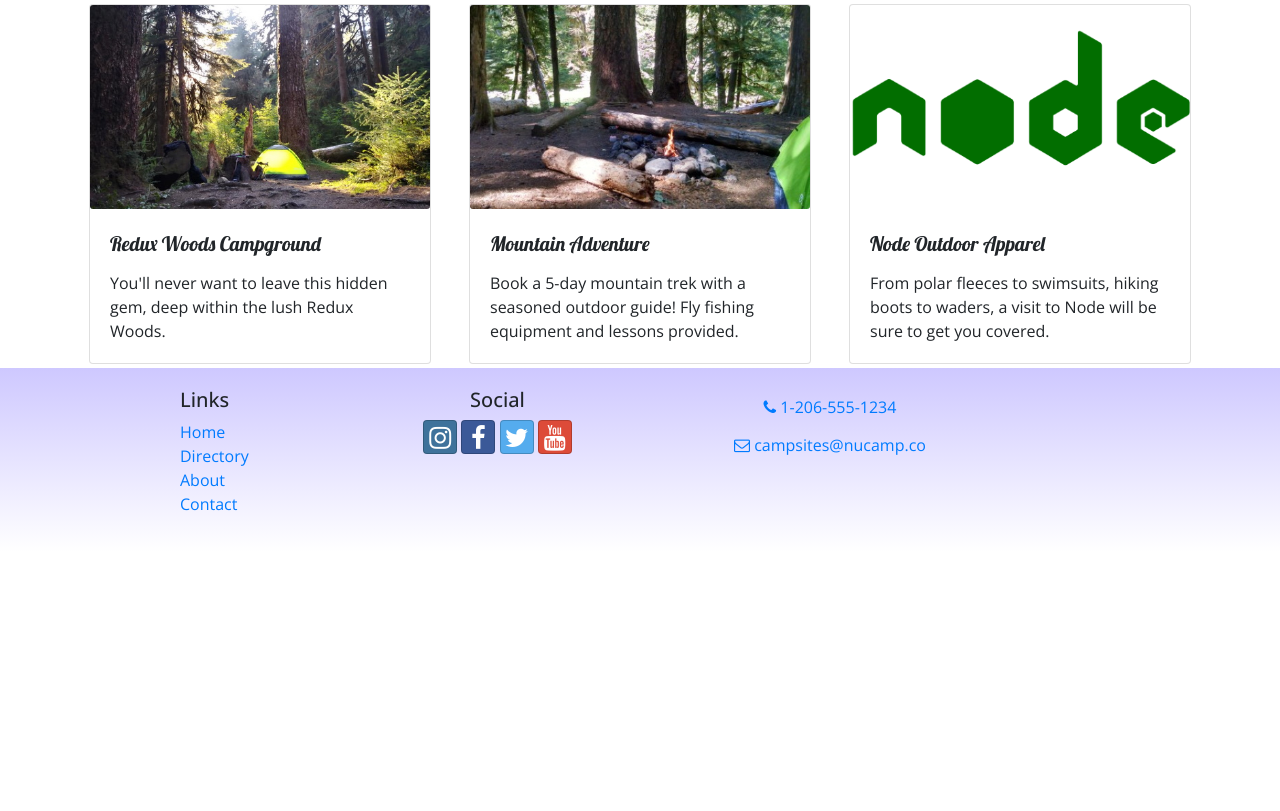
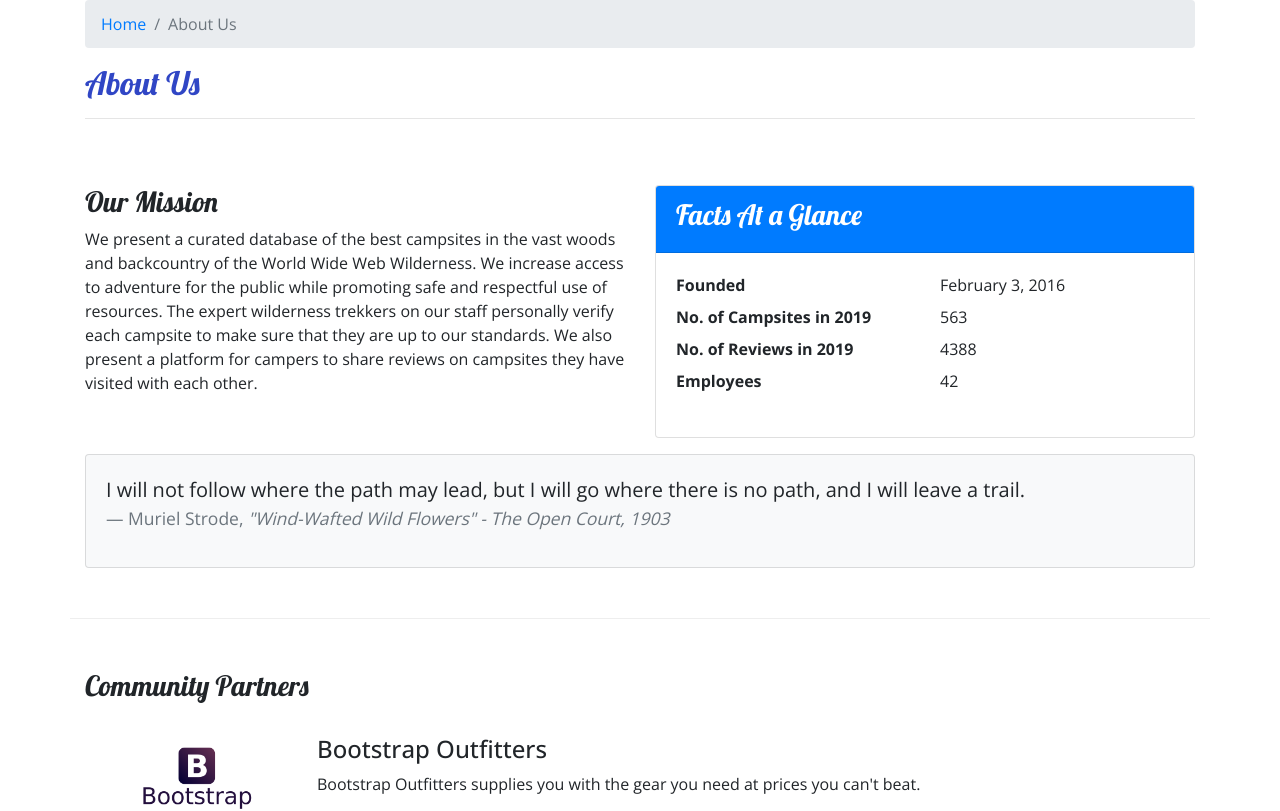
Before and after one commit to codeThinh/nucamp, a React (Create React App) app in the folder 3-React/nucampsite/: page /aboutus in a window 1280 px wide. Before the commit this address led to /home. Shown: the part 220-1031 px from the top of the page. Before the commit the page ends 800 px from the top, so only its background shows below. Built offline with nearby package versions, Linux system fonts and the light colour scheme.

Commit message:
workshoop week 3

```diff
--- /dev/null
+++ b/3-React/nucampsite/src/components/AboutComponent.js
@@ -0,0 +1,103 @@
+import React from 'react';
+import {Breadcrumb, BreadcrumbItem, Card, CardBody, CardHeader, Media} from 'reactstrap';
+import {Link} from 'react-router-dom';
+
+function RenderPartner({partner}) {
+  if ({partner}) {
+    return (
+      <>
+        <Media object src={partner.image} alt={partner.name} width="144" />
+        <Media body className="ml-5 mb-4">
+          <Media heading>{partner.name}</Media>
+          {partner.description}
+        </Media>
+      </>
+    );
+  }
+  return <div />;
+}
+
+export default function About(props) {
+  const partners = props.partners.map(partner => {
+    return (
+      <Media key={partner.id} tag="li">
+        <RenderPartner partner={partner} />
+      </Media>
+    );
+  });
+
+  return (
+    <div className="container">
+      <div className="row">
+        <div className="col">
+          <Breadcrumb>
+            <BreadcrumbItem>
+              <Link to="/home">Home</Link>
+            </BreadcrumbItem>
+            <BreadcrumbItem active>About Us</BreadcrumbItem>
+          </Breadcrumb>
+          <h2>About Us</h2>
+          <hr />
+        </div>
+      </div>
+      <div className="row row-content">
+        <div className="col-sm-6">
+          <h3>Our Mission</h3>
+          <p>
+            We present a curated database of the best campsites in the vast woods and backcountry of
+            the World Wide Web Wilderness. We increase access to adventure for the public while
+            promoting safe and respectful use of resources. The expert wilderness trekkers on our
+            staff personally verify each campsite to make sure that they are up to our standards. We
+            also present a platform for campers to share reviews on campsites they have visited with
+            each other.
+          </p>
+        </div>
+        <div className="col-sm-6">
+          <Card>
+            <CardHeader className="bg-primary text-white">
+              <h3>Facts At a Glance</h3>
+            </CardHeader>
+            <CardBody>
+              <dl className="row">
+                <dt className="col-6">Founded</dt>
+                <dd className="col-6">February 3, 2016</dd>
+                <dt className="col-6">No. of Campsites in 2019</dt>
+                <dd className="col-6">563</dd>
+                <dt className="col-6">No. of Reviews in 2019</dt>
+                <dd className="col-6">4388</dd>
+                <dt className="col-6">Employees</dt>
+                <dd className="col-6">42</dd>
+              </dl>
+            </CardBody>
+          </Card>
+        </div>
+        <div className="col">
+          <Card className="bg-light mt-3">
+            <CardBody>
+              <blockquote className="blockquote">
+                <p className="mb-0">
+                  I will not follow where the path may lead, but I will go where there is no path,
+                  and I will leave a trail.
+                </p>
+                <footer className="blockquote-footer">
+                  Muriel Strode,{' '}
+                  <cite title="Source Title">
+                    "Wind-Wafted Wild Flowers" - The Open Court, 1903
+                  </cite>
+                </footer>
+              </blockquote>
+            </CardBody>
+          </Card>
+        </div>
+      </div>
+      <div className="row row-content">
+        <div className="col-12">
+          <h3>Community Partners</h3>
+        </div>
+        <div className="col mt-4">
+          <Media list>{partners}</Media>
+        </div>
+      </div>
+    </div>
+  );
+}
--- a/3-React/nucampsite/src/components/CampsiteInfoComponent.js
+++ b/3-React/nucampsite/src/components/CampsiteInfoComponent.js
@@ -1,7 +1,6 @@
-import React from 'react'
-import { Card, CardImg, CardText, CardBody, CardTitle, Breadcrumb, BreadcrumbItem } from 'reactstrap'
-import { Link } from 'react-router-dom'
-
+import React from 'react';
+import {Card, CardImg, CardText, CardBody, CardTitle, Breadcrumb, BreadcrumbItem} from 'reactstrap';
+import {Link} from 'react-router-dom';
 
 function RenderCampsite({campsite}) {
   return (
@@ -13,7 +12,7 @@ function RenderCampsite({campsite}) {
         </CardBody>
       </Card>
     </div>
-    )
+  );
 }
 
 function RenderComments({comments}) {
@@ -21,14 +20,21 @@ function RenderComments({comments}) {
     return (
       <div className="col-md-5 m-1">
         <h4>Comments:</h4>
-                {comments.map( (comment) => {
+        {comments.map(comment => {
           return (
             <div key={comment.id}>
               <p>{comment.text}</p>
-                            <p>-- {comment.author}, {new Intl.DateTimeFormat('en-US', { year: 'numeric', month: 'short', day: '2-digit'}).format(new Date(Date.parse(comment.date)))}</p>
+              <p>
+                -- {comment.author},{' '}
+                {new Intl.DateTimeFormat('en-US', {
+                  year: 'numeric',
+                  month: 'short',
+                  day: '2-digit',
+                }).format(new Date(Date.parse(comment.date)))}
+              </p>
               <p>{comment.rating} out of 5 Stars</p>
             </div>
-                    )
+          );
         })}
       </div>
     );
@@ -43,7 +49,9 @@ export default function CampsiteInfo(props) {
         <div className="row">
           <div className="col">
             <Breadcrumb>
-                            <BreadcrumbItem><Link to="/directory">Directory</Link></BreadcrumbItem>
+              <BreadcrumbItem>
+                <Link to="/directory">Directory</Link>
+              </BreadcrumbItem>
               <BreadcrumbItem active>{props.campsite.name}</BreadcrumbItem>
             </Breadcrumb>
             <h2>{props.campsite.name}</h2>
--- a/3-React/nucampsite/src/components/HomeComponent.js
+++ b/3-React/nucampsite/src/components/HomeComponent.js
@@ -1,4 +1,4 @@
-import { Card, CardImg, CardText, CardBody, CardTitle } from 'reactstrap'
+import {Card, CardImg, CardText, CardBody, CardTitle} from 'reactstrap';
 
 function RenderCard({item}) {
   return (
@@ -12,7 +12,7 @@ function RenderCard({item}) {
   );
 }
 
-export default function Home (props) {
+export default function Home(props) {
   return (
     <div className="container">
       <div className="row">
--- a/3-React/nucampsite/src/components/MainComponent.js
+++ b/3-React/nucampsite/src/components/MainComponent.js
@@ -1,30 +1,29 @@
-import React, { Component } from 'react';
+import React, {Component} from 'react';
 import Directory from './DirectoryComponent';
-import Header from './HeaderComponent'
+import Header from './HeaderComponent';
 import CampsiteInfo from './CampsiteInfoComponent';
 import Footer from './FooterComponent';
 import Home from './HomeComponent';
-import { Switch, Route, Redirect } from 'react-router-dom';
+import About from './AboutComponent';
+import {Switch, Route, Redirect} from 'react-router-dom';
 import Contact from './ContactComponent';
-import { CAMPSITES } from '../shared/campsites'
-import { COMMENTS } from '../shared/comments'
-import { PARTNERS } from '../shared/partners'
-import { PROMOTIONS } from '../shared/promotions'
+import {CAMPSITES} from '../shared/campsites';
+import {COMMENTS} from '../shared/comments';
+import {PARTNERS} from '../shared/partners';
+import {PROMOTIONS} from '../shared/promotions';
 
 export default class Main extends Component {
-
   constructor(props) {
     super(props);
     this.state = {
       campsites: CAMPSITES,
       comments: COMMENTS,
       partners: PARTNERS,
-            promotions: PROMOTIONS
+      promotions: PROMOTIONS,
     };
   }
 
   render() {
-
     const HomePage = () => {
       return (
         <Home
@@ -38,8 +37,12 @@ export default class Main extends Component {
     const CampsiteWithId = ({match}) => {
       return (
         <CampsiteInfo
-                    campsite={this.state.campsites.filter(campsite => campsite.id === +match.params.campsiteId)[0]}
-                    comments={this.state.comments.filter(comment => comment.campsiteId === +match.params.campsiteId)}
+          campsite={
+            this.state.campsites.filter(campsite => campsite.id === +match.params.campsiteId)[0]
+          }
+          comments={this.state.comments.filter(
+            comment => comment.campsiteId === +match.params.campsiteId
+          )}
         />
       );
     };
@@ -48,11 +51,16 @@ export default class Main extends Component {
       <div>
         <Header />
         <Switch>
-                    <Route path='/home' component={HomePage} />
-                    <Route exact path='/directory' render={() => <Directory campsites={this.state.campsites} />} />
-                    <Route exact path ='/contactus' component={Contact} />
-                    <Route path='/directory/:campsiteId' component={CampsiteWithId} />
-                    <Redirect to='/home' />
+          <Route path="/home" component={HomePage} />
+          <Route path="/aboutus" render={() => <About partners={this.state.partners} />} />
+          <Route
+            exact
+            path="/directory"
+            render={() => <Directory campsites={this.state.campsites} />}
+          />
+          <Route exact path="/contactus" component={Contact} />
+          <Route path="/directory/:campsiteId" component={CampsiteWithId} />
+          <Redirect to="/home" />
         </Switch>
         <Footer />
       </div>
```
Also changed, not shown: 3-React/nucampsite/src/components/ContactComponent.js (+16 -7 lines), 3-React/nucampsite/src/components/DirectoryComponent.js (+6 -7 lines), 3-React/nucampsite/src/components/FooterComponent.js (+32 -11 lines), 3-React/nucampsite/src/components/HeaderComponent.js (+9 -8 lines), 1 other file (tests, documents, lock files or other folders). Lines whose indentation alone changed are shown as unchanged.
